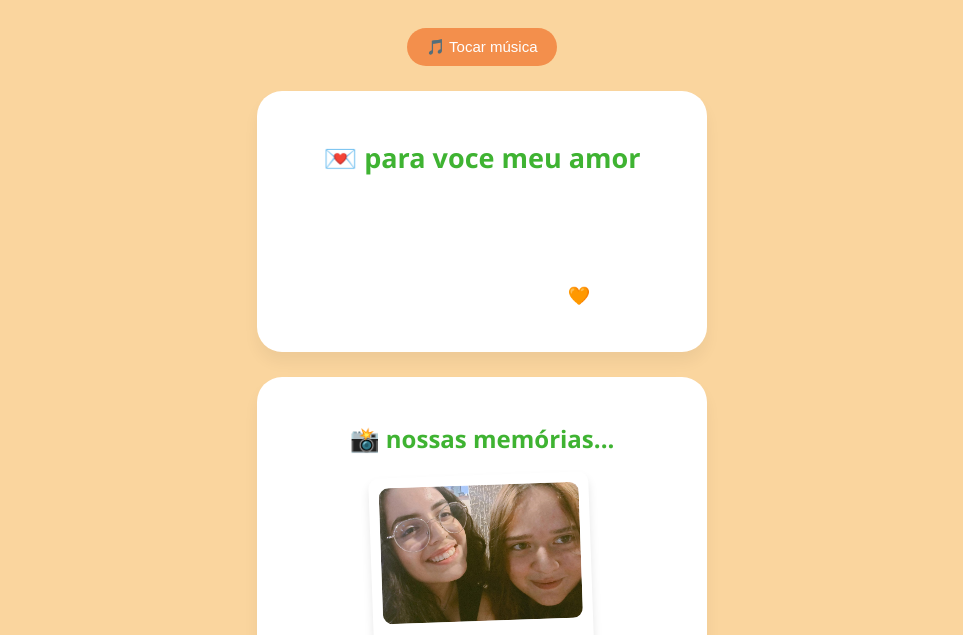
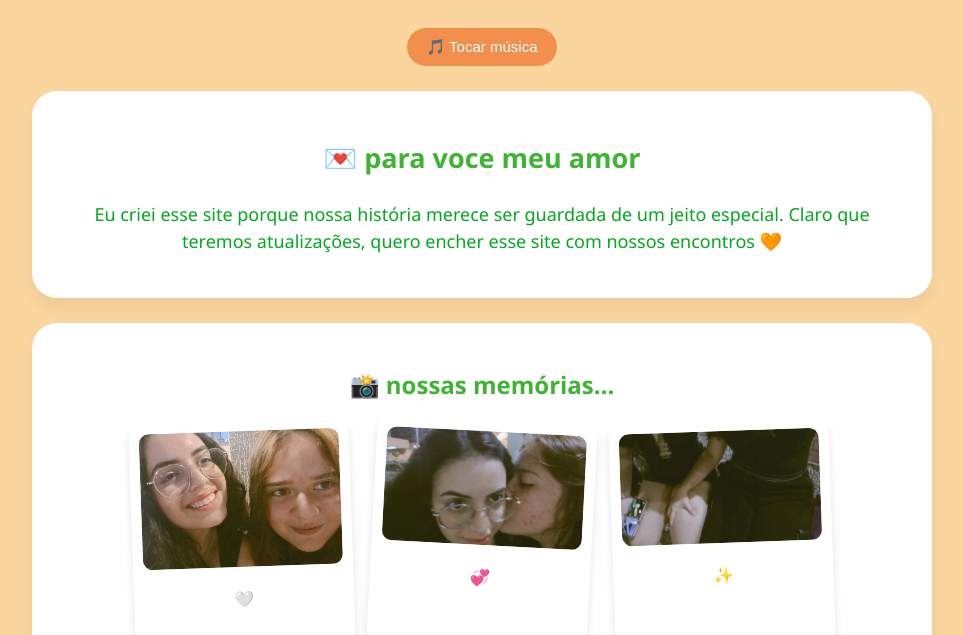
Before and after one commit to oppzp/surpresaaa, a plain HTML site: page index.html in a window 1280 px wide. Shown: the part 121-756 px from the top of the page, without its empty margins (158-1121 px from the left). Drawn offline with Linux system fonts and the light colour scheme; no server answers.

Commit message:
Add files via upload

```diff
--- a/index.html
+++ b/index.html
@@ -191,14 +191,12 @@ button:hover {
 .block {
   background: white;
   padding: 25px;
-  margin: 25px auto;      /* centraliza horizontalmente */
+  margin: 25px 0;      /* largura padrão, igual aos outros blocos */
   border-radius: 25px;
   box-shadow: 0 10px 15px rgba(0,0,0,0.05);
   position: relative;
-  max-width: 400px;       /* largura do bloco, opcional */
-  text-align: center;     /* centraliza título, texto e botão */
+  text-align: center;   /* mantém o conteúdo centralizado */
 }
-
 
 </style>
 
@@ -251,7 +249,7 @@ document.addEventListener('DOMContentLoaded', () => {
 
 
 <!-- CARTA -->
-<div class="block carta" style="color:white">
+<div class="block carta" style="color:rgb(5, 168, 32)">
   <h2>💌 para voce meu amor</h2>
   <p>
     Eu criei esse site porque nossa história merece
```
